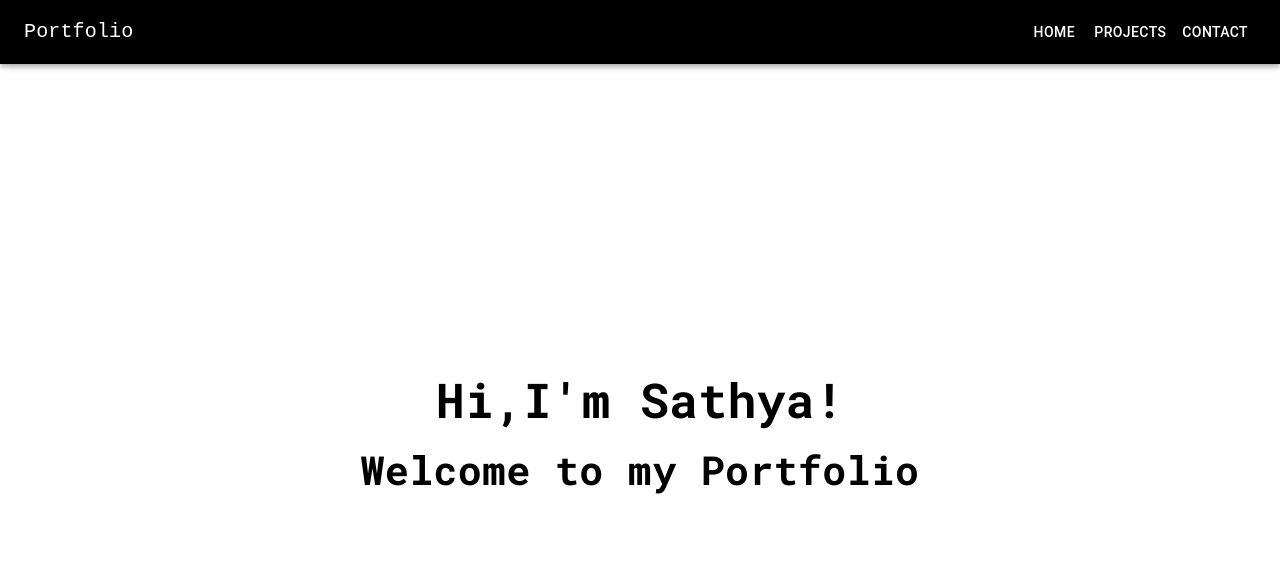
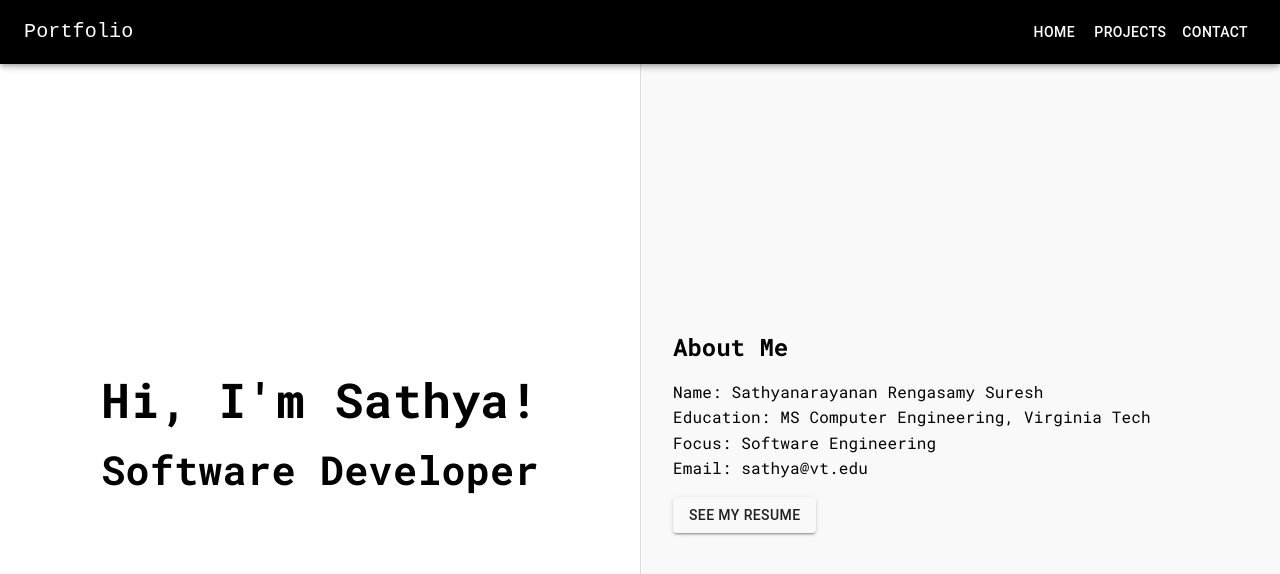
Before and after one commit to Sathyanarayanan-ops/Sathya_Portfolio, a React (Create React App) app in the folder frontend/: page / in a window 1280 px wide. Shown: the top 574 px of the page. Built offline with nearby package versions, Linux system fonts and the light colour scheme.

Commit message:
Finished welcome with resume dialog box

```diff
--- /dev/null
+++ b/frontend/src/components/PDFViewer.jsx
@@ -0,0 +1,16 @@
+import React from "react";
+
+const PDFViewer = () => {
+    return (
+        <div>
+            <iframe
+                src={`${process.env.PUBLIC_URL}/TestForReact.pdf`}
+                width="100%"
+                height="500px"
+                title="PDF Viewer"
+            />
+        </div>
+    );
+};
+
+export default PDFViewer;
--- /dev/null
+++ b/frontend/src/components/handleResume.jsx
@@ -0,0 +1,51 @@
+import * as React from 'react';
+import PropTypes from 'prop-types';
+import Button from '@mui/material/Button';
+import IconButton from '@mui/material/IconButton';
+import CloseIcon from '@mui/icons-material/Close';
+import DialogTitle from '@mui/material/DialogTitle';
+import Dialog from '@mui/material/Dialog';
+import Typography from '@mui/material/Typography';
+import PDFViewer from './PDFViewer';
+
+function SimpleDialog(props) {
+    const { onClose, open } = props;
+
+    return (
+        <Dialog onClose={onClose} open={open} fullWidth maxWidth="md">
+            <DialogTitle sx={{ display: 'flex', justifyContent: 'space-between', alignItems: 'center' }}>
+                Sathya's Resume
+                <IconButton onClick={onClose}>
+                    <CloseIcon />
+                </IconButton>
+            </DialogTitle>
+            <PDFViewer />
+        </Dialog>
+    );
+}
+
+SimpleDialog.propTypes = {
+    open: PropTypes.bool.isRequired,
+    onClose: PropTypes.func.isRequired,
+};
+
+export default function ResumeButton() {
+    const [open, setOpen] = React.useState(false);
+
+    const handleClickOpen = () => {
+        setOpen(true);
+    };
+
+    const handleClose = () => {
+        setOpen(false);
+    };
+
+    return (
+        <div>
+            <Button variant="contained" onClick={handleClickOpen} color='fffff'>
+                See my Resume
+            </Button>
+            <SimpleDialog open={open} onClose={handleClose} />
+        </div>
+    );
+}
--- a/frontend/src/components/homepage.jsx
+++ b/frontend/src/components/homepage.jsx
@@ -2,51 +2,120 @@ import React from 'react';
 import Box from '@mui/material/Box';
 import { Grow } from '@mui/material';
 import DrawerAppBar from "./Appbar";
-import {Typography} from '@mui/material';
+import { Typography } from '@mui/material';
+import ResumeButton from './handleResume';
 
-
-export default function Homepage(){
+export default function Homepage() {
     return (
         <div>
-            <DrawerAppBar/>
+            <DrawerAppBar />
             <Box
                 sx={{
                     width: '100%',
                     height: '100vh',
                     pt: 8,
+                    display: 'flex', // Row layout
+                    flexDirection: 'row',
+                    justifyContent: 'space-between', // Space the sections
+                }}
+            >
+                {/* Left Section */}
+                <Box
+                    sx={{
+                        width: '50%', // Occupy left half
                         display: 'flex',
-                    flexDirection: 'column', // Stack items vertically
+                        flexDirection: 'column',
+                        justifyContent: 'center',
                         alignItems: 'center',
-                    justifyContent: 'center'
+                        p: 4,
                     }}
                 >
                     <Grow in={true}>
-                    <Typography variant="h4" sx={{
+                        <Typography
+                            variant="h4"
+                            sx={{
                                 color: 'black',
                                 fontFamily: 'Roboto Mono, monospace',
                                 fontSize: '3rem',
-                        fontWeight: 'bold'
-                    }}>
-                        Hi,I'm Sathya!
+                                fontWeight: 'bold',
+                                textAlign: 'center',
+                            }}
+                        >
+                            Hi, I'm Sathya!
                         </Typography>
                     </Grow>
                     <Grow
                         in={true}
                         style={{ transformOrigin: '0 0 0' }}
-                    {...{ timeout: 1000 }}
+                        {...{ timeout: 1500 }}
                     >
-                    <Typography variant="h4" sx={{
+                        <Typography
+                            variant="h4"
+                            sx={{
                                 color: 'black',
                                 fontFamily: 'Roboto Mono, monospace',
-                        fontSize: '2.5rem', // Slightly smaller size for better hierarchy
+                                fontSize: '2.5rem', // Slightly smaller size
                                 fontWeight: 'bold',
-                        mt: 2 // Add vertical spacing (margin-top)
-                    }}>
-                        Welcome to my Portfolio
+                                mt: 2,
+                                textAlign: 'center',
+                            }}
+                        >
+                            Software Developer
                         </Typography>
                     </Grow>
                 </Box>
 
+                {/* Right Section */}
+                <Box
+                    sx={{
+                        width: '50%', // Occupy right half
+                        display: 'flex',
+                        flexDirection: 'column',
+                        justifyContent: 'center',
+                        alignItems: 'flex-start',
+                        p: 4,
+                        backgroundColor: '#f9f9f9', // Optional: Add background for contrast
+                        borderLeft: '1px solid #ddd', // Optional: Add a separator
+                    }}
+                >
+                    <Typography
+                        variant="h5"
+                        sx={{
+                            color: 'black',
+                            fontFamily: 'Roboto Mono, monospace',
+                            fontSize: '1.5rem',
+                            fontWeight: 'bold',
+                            mb: 2,
+                        }}
+                    >
+                        About Me
+                    </Typography>
+
+                    <Grow
+                        in={true}
+                        style={{transformOrigin: '0 0 0'}}
+                        {...{timeout:2500}}
+                    >
+                    <Typography
+                        variant="body1"
+                        sx={{
+                            color: 'black',
+                            fontFamily: 'Roboto Mono, monospace',
+                            fontSize: '1rem',
+                            lineHeight: 1.6,
+                        }}
+                    >
+                        Name: Sathyanarayanan Rengasamy Suresh <br />
+                        Education: MS Computer Engineering, Virginia Tech <br />
+                        Focus: Software Engineering <br />
+                        Email: sathya@vt.edu
+                    </Typography>
+                    </Grow>
+                    <Box sx={{ mt: 2 }}>
+                        <ResumeButton />
+                    </Box>
+                </Box>
+            </Box>
         </div>
-    )
+    );
 }
```
Lines whose indentation alone changed are shown as unchanged.
